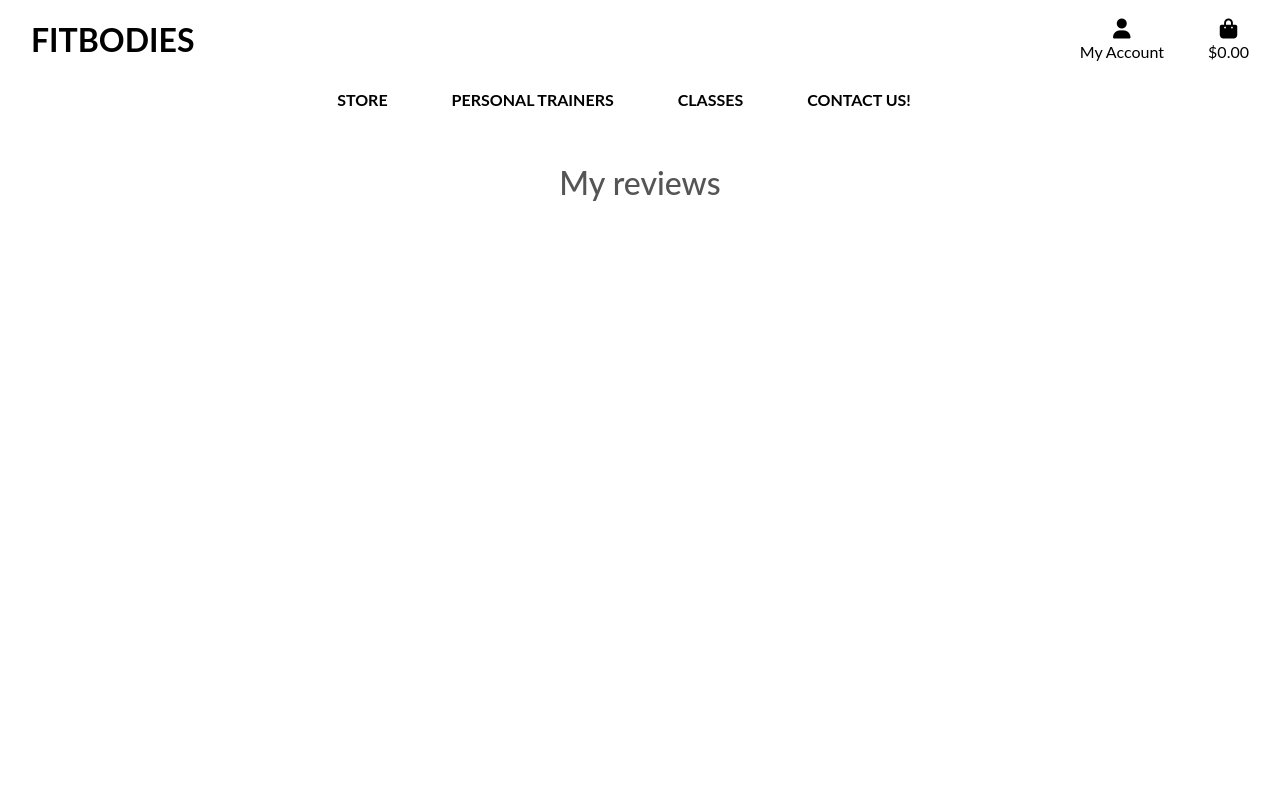
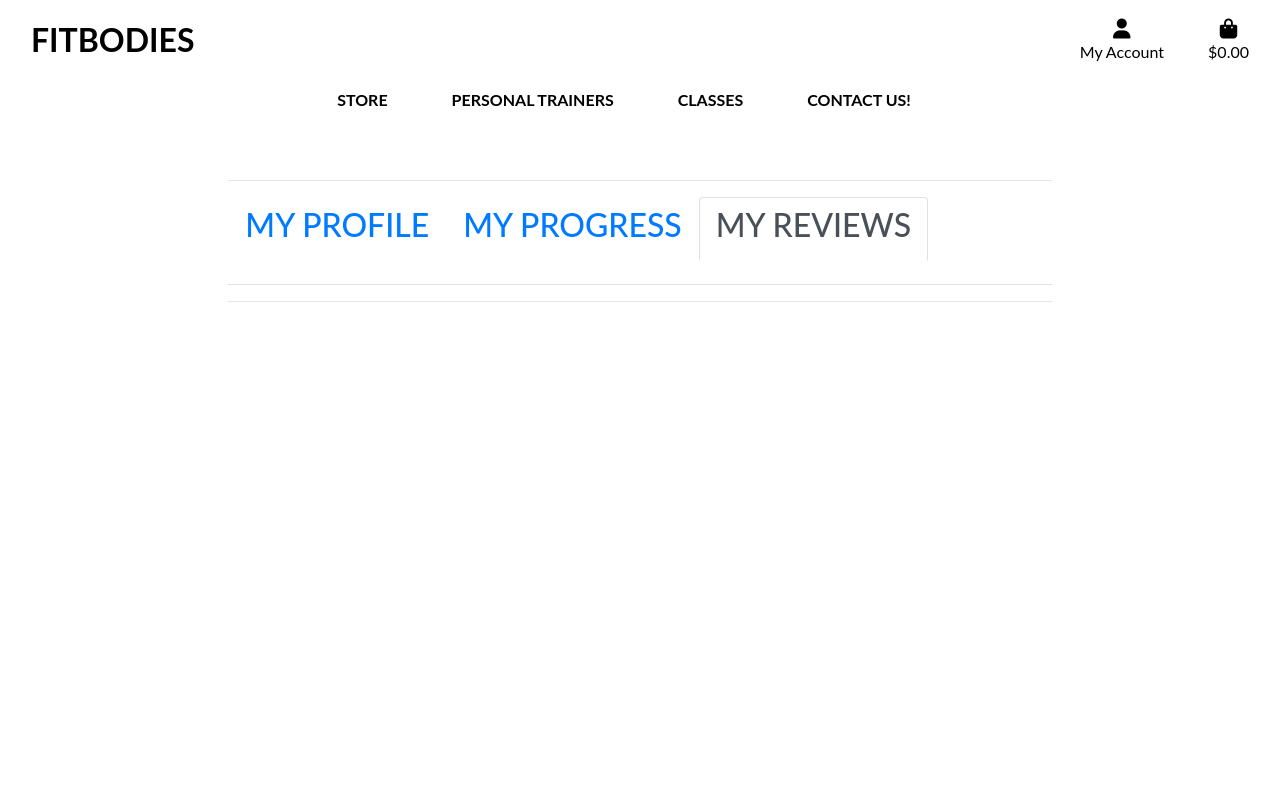
Before and after one commit to rfpotrero/fitbodies, a Django app: page /reviews/my_reviews/ in a window 1280 px wide. Run offline with Django 3.2, Linux system fonts and the light colour scheme; the visitor is signed in with stand-in values (Sample User, id 1); data that the repository does not hold is empty; parts of the project's set-up code (start-up, migrations or seed data) failed here and were passed over; some libraries are stand-ins or nearby versions.

Commit message:
style: Add nav-tab to profile, progress and review
Adding add nav-tab to profile, progress and review to ease of navigation
for the user. They will see those fields after login #92

```diff
--- a/reviews/templates/reviews/my_reviews.html
+++ b/reviews/templates/reviews/my_reviews.html
@@ -14,9 +14,19 @@
     <div class="container-fluid">
         <div class="row justify-content-center">
             <div class="col-lg-8 text-center align-self-center">
-                <h2 class="text-center">
-                    My reviews
-                </h2>
+                <hr>
+                <ul class="nav nav-tabs">
+                    <li class="nav-item">
+                      <a class="nav-link logo-font mb-4" href="{% url 'profile' %}"><H2>My Profile</H2></a>
+                    </li>
+                    <li class="nav-item">
+                      <a class="nav-link logo-font mb-4" href="{% url 'progress'%}"><h2>My Progress</h2></a>
+                    </li>
+                    <li class="nav-item">
+                      <a class="nav-link active logo-font mb-4" href="{% url 'my_reviews'%}"><h2>My Reviews</h2></a>
+                    </li>
+                  </ul>
+                <hr>
                 <div class="image-container">
                     {% for review in reviews%}
                         <div class="product-details-container mb-5 mt-md-5">
```
Also changed, not shown: profiles/templates/profiles/profile.html (+12 -1 lines), progress/templates/progress/progress.html (+11 -1 lines).
